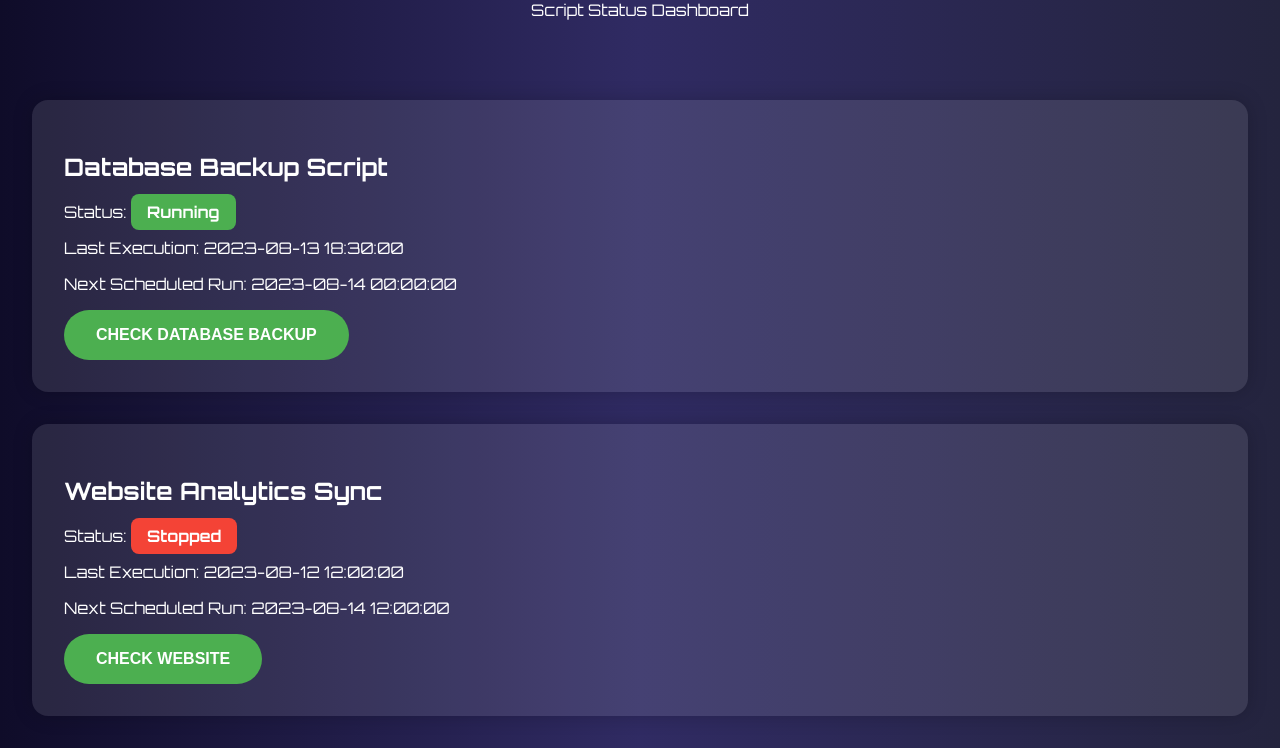
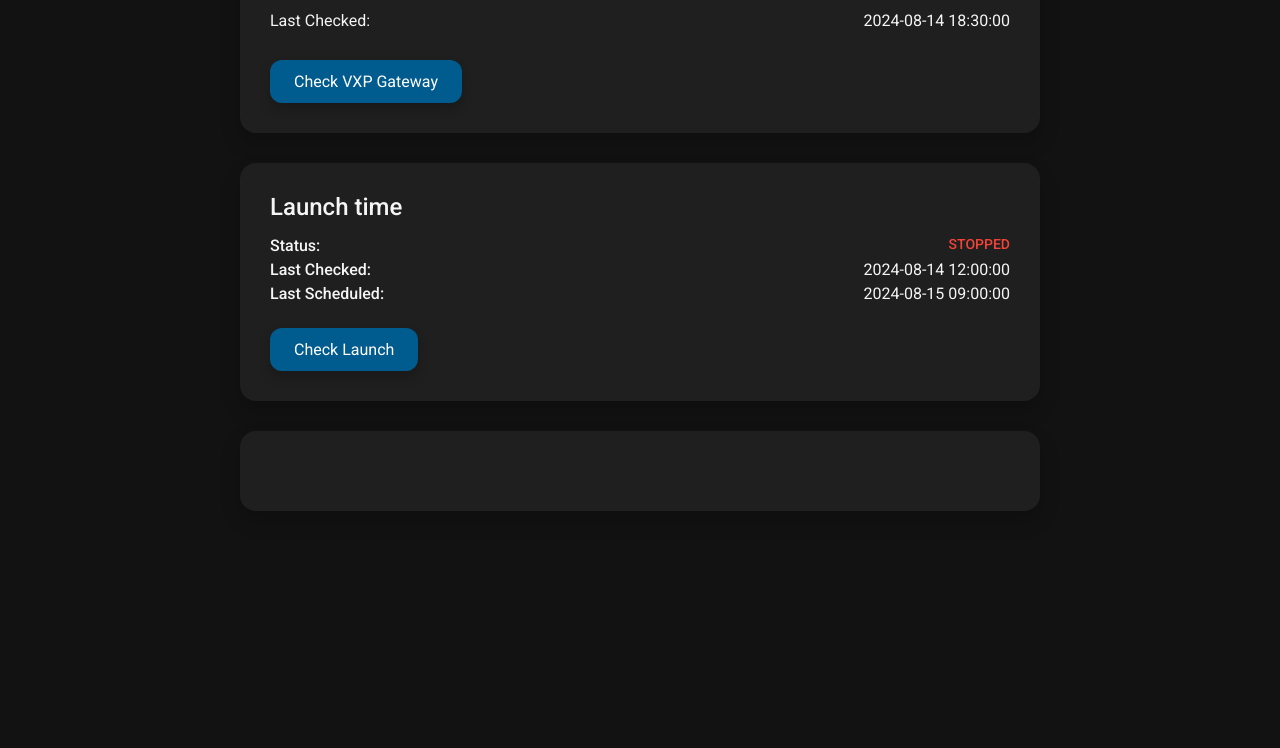
Before and after one commit to VXP-ui/VxpStatus, a plain HTML site: page index.html in a window 1280 px wide. Shown: the part 141-889 px from the top of the page. After the commit the page ends 800 px from the top, so only its background shows below. Drawn offline with Linux system fonts and the light colour scheme.

Commit message:
Update index.html

```diff
--- a/index.html
+++ b/index.html
@@ -3,161 +3,203 @@
 <head>
   <meta charset="UTF-8">
   <meta name="viewport" content="width=device-width, initial-scale=1.0">
-  <title>VXP DATABASE RAM - Script Status Dashboard</title>
+  <title>VXP DATABASE</title>
   <style>
-    @import url('https://fonts.googleapis.com/css2?family=Orbitron:wght@400;700&display=swap');
-
+    /* Futuristic CSS styles */
     body {
+      font-family: 'Roboto', sans-serif;
+      background-color: #121212;
+      color: #f5f5f5;
       margin: 0;
       padding: 0;
-      font-family: 'Orbitron', sans-serif;
-      background: linear-gradient(to right, #0f0c29, #302b63, #24243e);
-      color: #fff;
     }
 
-    header {
-      padding: 2rem;
-      text-align: center;
+    .container {
+      max-width: 800px;
+      margin: 0 auto;
+      padding: 50px 20px;
     }
 
-    h1 {
-      font-size: 3rem;
-      margin-bottom: 0.5rem;
+    .card {
+      background-color: #1f1f1f;
+      border-radius: 16px;
+      box-shadow: 0 10px 20px rgba(0, 0, 0, 0.2);
+      padding: 30px;
+      margin-bottom: 30px;
     }
 
-    .script-status {
-      background-color: rgba(255, 255, 255, 0.1);
-      padding: 2rem;
-      margin: 2rem;
-      border-radius: 1rem;
-      box-shadow: 0 0 20px rgba(0, 0, 0, 0.2);
+    .card h2 {
+      font-size: 24px;
+      font-weight: 500;
+      margin-top: 0;
+      margin-bottom: 15px;
     }
 
     .status {
-      font-weight: bold;
-      padding: 0.5rem 1rem;
-      border-radius: 0.5rem;
+      font-weight: 500;
+      text-transform: uppercase;
+      font-size: 14px;
     }
 
     .running {
-      background-color: #4CAF50;
+      color: #4caf50;
     }
 
     .stopped {
-      background-color: #f44336;
+      color: #f44336;
     }
 
     .btn {
-      display: inline-block;
-      background-color: #4CAF50;
+      background-color: #005b8f;
       color: #fff;
-      padding: 1rem 2rem;
       border: none;
-      border-radius: 2rem;
-      font-size: 1rem;
-      font-weight: bold;
-      text-transform: uppercase;
+      padding: 12px 24px;
+      font-size: 16px;
+      font-family: 'Roboto', sans-serif;
       cursor: pointer;
-      transition: background-color 0.3s ease;
+      border-radius: 12px;
+      transition: background-color 0.3s;
+      box-shadow: 0 6px 12px rgba(0, 0, 0, 0.2);
+      margin-top: 20px;
     }
 
     .btn:hover {
-      background-color: #3e8e41;
+      background-color: #003e61;
     }
 
-    .message {
-      background-color: rgba(255, 0, 0, 0.5);
-      color: #fff;
-      padding: 1rem;
-      text-align: center;
-      font-weight: bold;
-      animation: fadeIn 0.5s ease-in-out;
+    #message-text {
+      font-size: 16px;
+      margin-top: 20px;
+      color: #9e9e9e;
     }
 
-    @keyframes fadeIn {
-      0% {
-        opacity: 0;
-      }
-      100% {
-        opacity: 1;
-      }
+    .info-row {
+      display: flex;
+      justify-content: space-between;
+      margin-bottom: 10px;
+    }
+
+    .info-row p {
+      margin: 0;
+    }
+
+    .launch-time-container {
+      display: flex;
+      flex-direction: column;
+      align-items: flex-end;
+    }
+
+    .launch-time-row {
+      display: flex;
+      justify-content: space-between;
+      width: 100%;
+      margin-bottom: 5px;
+    }
+
+    .launch-time-row p {
+      margin: 0;
+    }
+
+    .launch-time-label {
+      font-weight: 500;
     }
   </style>
+  <link href="https://fonts.googleapis.com/css2?family=Roboto:wght@400;500;700&display=swap" rel="stylesheet">
 </head>
 <body>
-  <header>
-    <h1>VXP NETWORKS</h1>
-    <p>Script Status Dashboard</p>
-  </header>
+  <div class="container">
+    <div class="card">
+      <h2>VXP Gateway</h2>
+      <div class="info-row">
+        <p>Status:</p>
+        <p id="vpn-status" class="status running">Running</p>
+      </div>
+      <div class="info-row">
+        <p>Last Checked:</p>
+        <p id="vpn-last-check">2024-08-14 18:30:00</p>
+      </div>
+      <button class="btn" onclick="checkVPNGateway(event)">Check VXP Gateway</button>
+    </div>
 
-  <div class="script-status">
-    <h2>Database Backup Script</h2>
-    <p>Status: <span id="database-status" class="status running">Running</span></p>
-    <p>Last Execution: <span id="database-last-execution">2023-08-13 18:30:00</span></p>
-    <p>Next Scheduled Run: 2023-08-14 00:00:00</p>
-    <button class="btn" onclick="checkDatabaseBackup()">Check Database Backup</button>
-  </div>
+    <div class="card">
+      <h2>Launch time</h2>
+      <div class="launch-time-container">
+        <div class="launch-time-row">
+          <p class="launch-time-label">Status:</p>
+          <p id="script-status" class="status stopped">Stopped</p>
+        </div>
+        <div class="launch-time-row">
+          <p class="launch-time-label">Last Checked:</p>
+          <p id="script-last-check">2024-08-14 12:00:00</p>
+        </div>
+        <div class="launch-time-row">
+          <p class="launch-time-label">Last Scheduled:</p>
+          <p id="script-last-scheduled">2024-08-15 09:00:00</p>
+        </div>
+      </div>
+      <button class="btn" onclick="checkScriptHealth(event)">Check Launch</button>
+    </div>
 
-  <div class="script-status">
-    <h2>Website Analytics Sync</h2>
-    <p>Status: <span id="analytics-status" class="status stopped">Stopped</span></p>
-    <p>Last Execution: <span id="analytics-last-execution">2023-08-12 12:00:00</span></p>
-    <p>Next Scheduled Run: 2023-08-14 12:00:00</p>
-    <button class="btn" onclick="checkWebsiteAnalytics()">Check Website</button>
+    <div class="card">
+      <p id="message-text"></p>
+    </div>
   </div>
 
   <script>
-    let databaseClickCount = 0;
-    let analyticsClickCount = 0;
+    let vpnClickCount = 0;
+    let scriptClickCount = 0;
+    let cooldownActive = false;
 
-    function checkDatabaseBackup() {
-      databaseClickCount++;
-      if (databaseClickCount > 8) {
-        showMessage("Whoa there, slow down! Let's not overload the system.");
+    function checkVPNGateway(event) {
+      // (existing VPNGateway check function)
+    }
+
+    function checkScriptHealth(event) {
+      if (cooldownActive) {
+        showMessage("Please wait a moment before trying again.");
         return;
       }
 
-      // Update the last execution time and status
-      document.getElementById('database-last-execution').textContent = formatDate(new Date());
-      document.getElementById('database-status').textContent = 'Running';
-      document.getElementById('database-status').classList.remove('stopped');
-      document.getElementById('database-status').classList.add('running');
-    }
-
-    function checkWebsiteAnalytics() {
-      analyticsClickCount++;
-      if (analyticsClickCount > 8) {
-        showMessage("Take it easy! The system needs a break.");
+      scriptClickCount++;
+      if (scriptClickCount > 8) {
+        showMessage("Slow down! The system needs a break.");
         return;
       }
 
-      // Update the last execution time and status
-      document.getElementById('analytics-last-execution').textContent = formatDate(new Date());
-      document.getElementById('analytics-status').textContent = 'Running';
-      document.getElementById('analytics-status').classList.remove('stopped');
-      document.getElementById('analytics-status').classList.add('running');
+      // Update the last check time and status
+      document.getElementById('script-last-check').textContent = formatDate(new Date());
+      document.getElementById('script-status').textContent = 'Running';
+      document.getElementById('script-status').classList.remove('stopped');
+      document.getElementById('script-status').classList.add('running');
 
       // Randomly set the status to stopped after 5 seconds
       setTimeout(() => {
-        document.getElementById('analytics-status').textContent = 'Stopped';
-        document.getElementById('analytics-status').classList.remove('running');
-        document.getElementById('analytics-status').classList.add('stopped');
+        document.getElementById('script-status').textContent = 'Stopped';
+        document.getElementById('script-status').classList.remove('running');
+        document.getElementById('script-status').classList.add('stopped');
       }, 5000);
+
+      // Play the "ding" sound effect
+      playDingSound();
+
+      // Activate the cooldown
+      cooldownActive = true;
+      setTimeout(() => {
+        cooldownActive = false;
+      }, 10000);
     }
 
     function formatDate(date) {
-      return `${date.getFullYear()}-${String(date.getMonth() + 1).padStart(2, '0')}-${String(date.getDate()).padStart(2, '0')} ${String(date.getHours()).padStart(2, '0')}:${String(date.getMinutes()).padStart(2, '0')}:${String(date.getSeconds()).padStart(2, '0')}`;
+      // Date formatting code
+      return date.toLocaleString();
     }
 
     function showMessage(message) {
-      const messageElement = document.createElement('div');
-      messageElement.classList.add('message');
-      messageElement.textContent = message;
-      document.body.appendChild(messageElement);
+      document.getElementById('message-text').textContent = message;
+    }
 
-      setTimeout(() => {
-        messageElement.remove();
-      }, 5000);
+    function playDingSound() {
+      // (existing playDingSound function)
     }
   </script>
 </body>
```
